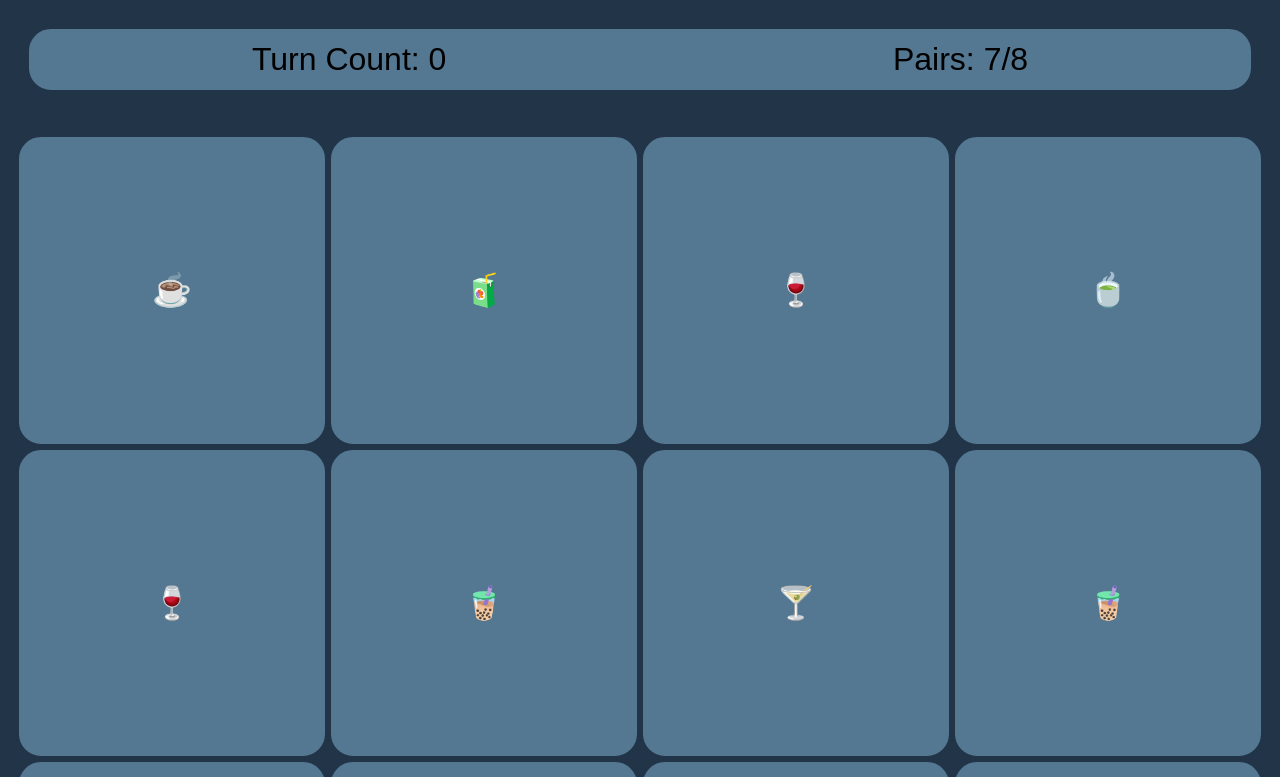
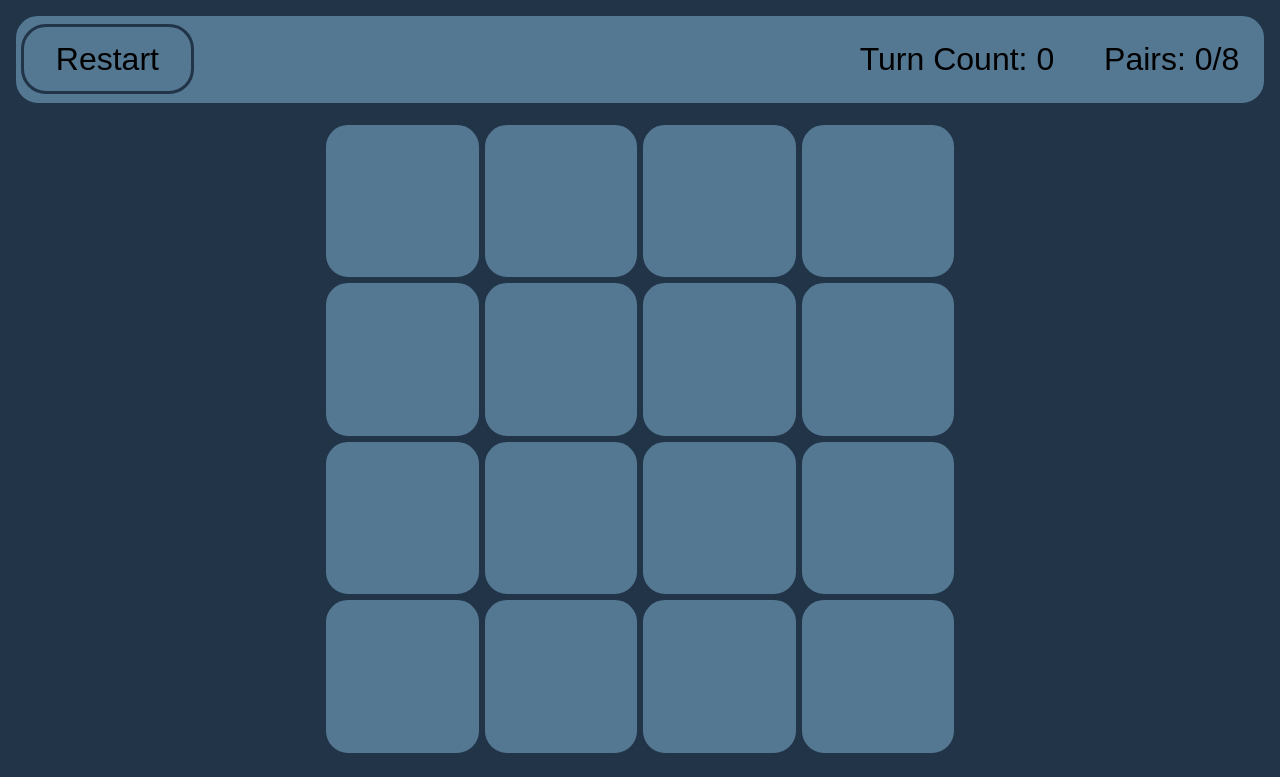
Before and after one commit to OttoMeyer/memory-game, a plain HTML site: page index.html in a window 1280 px wide. Shown: the top 777 px of the page. Drawn offline with Linux system fonts and the light colour scheme.

Commit message:
fix: smaller fixes

```diff
--- a/script.js
+++ b/script.js
@@ -2,7 +2,7 @@ const emojis = ['🧋','🍵','🧃','🍷','🍹','☕️','🥃','🍸']
 let emojiPool = [];
 //let emojiPool = [...emojis, ...emojis].sort(() => 0.5 - Math.random());
 let turnCount = 0;
-let progressCount = 7;
+let progressCount = 0;
 const maxProgress = emojis.length
 let firstCard;
 
@@ -23,10 +23,16 @@ function createDiv(className = "", idName = ""){
 }
 
 function createGameInfo(){
-    const newGameInfo = createDiv("gameInfo");
+    const newGameInfo = document.createElement("header");
+    newGameInfo.classList.add("gameInfo");
     document.body.appendChild(newGameInfo);
     setupTurnDisplay();
     setupProgressDisplay();
+
+    const newResartButton = addRestartButton();
+    newResartButton.classList.add("headerButton");
+    newGameInfo.appendChild(newResartButton);
+
     newGameInfo.appendChild(turnDisplay);
     newGameInfo.appendChild(progressDisplay);
 }
@@ -64,7 +70,7 @@ function addCard(emoji = '') {
     newCard.classList.add("prettyBox")
     newCard.dataset.emoji = emoji;
     newCard.onclick = () => openCard(newCard);
-    newCard.textContent = emoji;
+    //newCard.textContent = emoji;
     return newCard;
 }
 
@@ -98,10 +104,14 @@ function createWinPopup() {
     newP.textContent = `Score: ${turnCount}`;
     newWinPopup.appendChild(newP);
 
+    newWinPopup.appendChild(addRestartButton());
+}
+
+function addRestartButton(){
     const newButton = document.createElement("button");
     newButton.textContent = `Restart`;
-    newWinPopup.appendChild(newButton);
-    newWinPopup.onclick = () => restartGame();
+    newButton.onclick = () => restartGame();
+    return newButton;
 }
 
 function createGrayBox(){
@@ -110,14 +120,14 @@ function createGrayBox(){
 }
 
 function closeCards(card1, card2){
-    turnCount++;
-    updateTurnDisplay();
     card1.classList.remove("open");
     card2.classList.remove("open");
     screenLock = false;
 }
 
 function onSuccess(card1, card2){
+    turnCount++;
+    updateTurnDisplay();
     progressCount++;
     updateProgressDisplay();
     card1.classList.add("correct");
@@ -127,6 +137,8 @@ function onSuccess(card1, card2){
 }
 
 function onFail(card1, card2){
+    turnCount++;
+    updateTurnDisplay();
     screenLock = true;
     setTimeout(() => {
         card1.textContent = "";
@@ -143,10 +155,11 @@ function onWin(){
 
 function restartGame(){
     screenLock = false;
+    firstCard = null;
     const grayBox = document.getElementById("grayBox");
-    grayBox.remove();
+    if (grayBox) grayBox.remove();
     const winPopup = document.getElementById("winPopup");
-    winPopup.remove();
+    if (winPopup) winPopup.remove();
     const board = document.getElementById("board");
     board.remove();
     turnCount = 0;
--- a/style.css
+++ b/style.css
@@ -10,7 +10,6 @@
     * {
       margin: 0;
       padding: 0;
-      box-sizing: border-box;
       font-size: 32px;
       font-family: var(--font);
     }
@@ -20,12 +19,21 @@
     }
 
     button{
-        width: 200px;
+        display: flex;
+        justify-content: center;
+        align-items: center;
         height: 50px;
+        padding: 32px;
         border: var(--accent);
         background-color: var(--primary);
         border-style: solid;
         border-radius: 25px;
+        margin: 5px;
+
+    }
+
+    .headerButton{
+        margin-right: auto;
     }
 
     .prettyBox{
@@ -62,27 +70,30 @@
     .textBox{
         display: flex;
         justify-content: center;
-        padding: 1%;
-        flex-grow: 1;
+
+        padding: 2%;
+
     }
 
     .gameInfo{
         background-color: var(--primary);
         border: var(--accent);
         border-radius: 25px;
+        align-items:center;
         border-style: solid;
         display: flex;
-        margin: 2%;
+        margin: 1%;
     }
 
     .board{
         background: var(--accent);
         display: grid;
         grid-template-columns: repeat(4, 1fr);
-        padding: 1%;
+        padding: 0 25%;
     }
 
     .card{
+        box-sizing: border-box;
         width: 100%;
         aspect-ratio: 1/1;
         border-radius: 25px;
```
